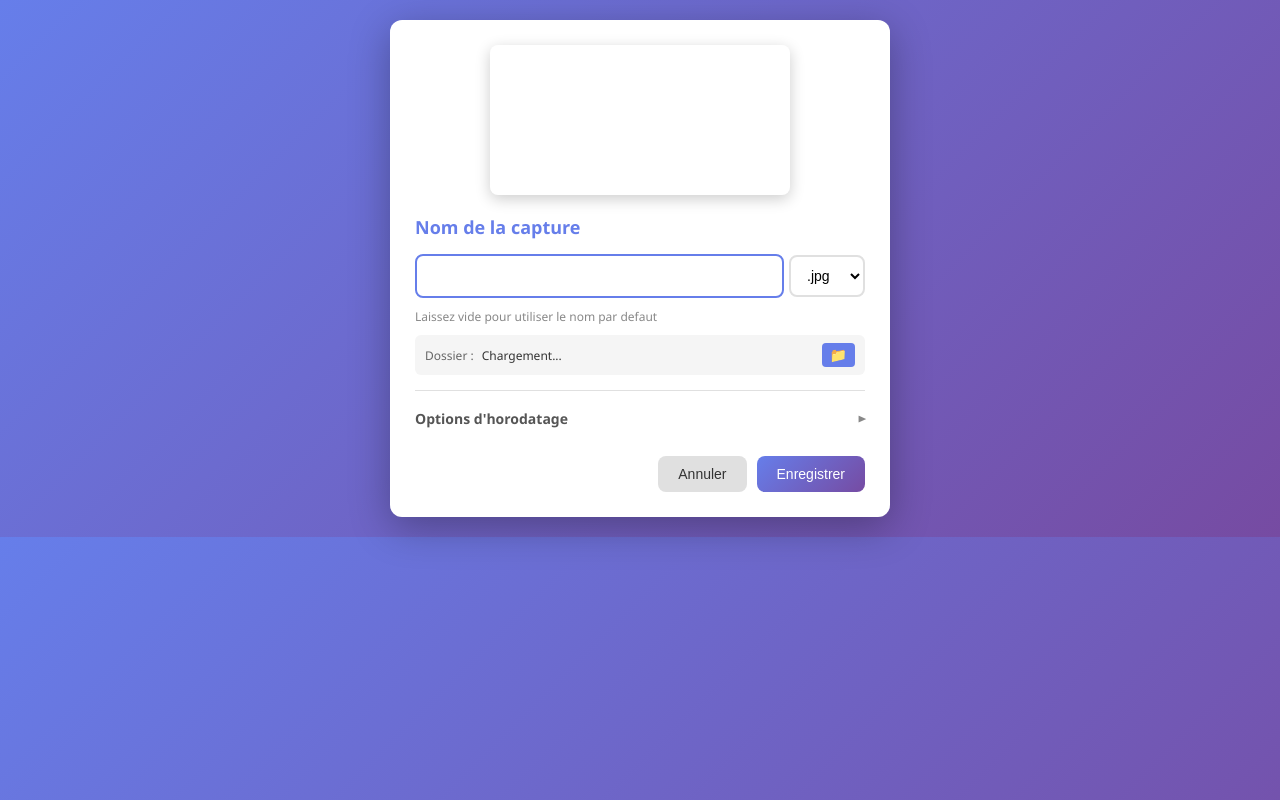
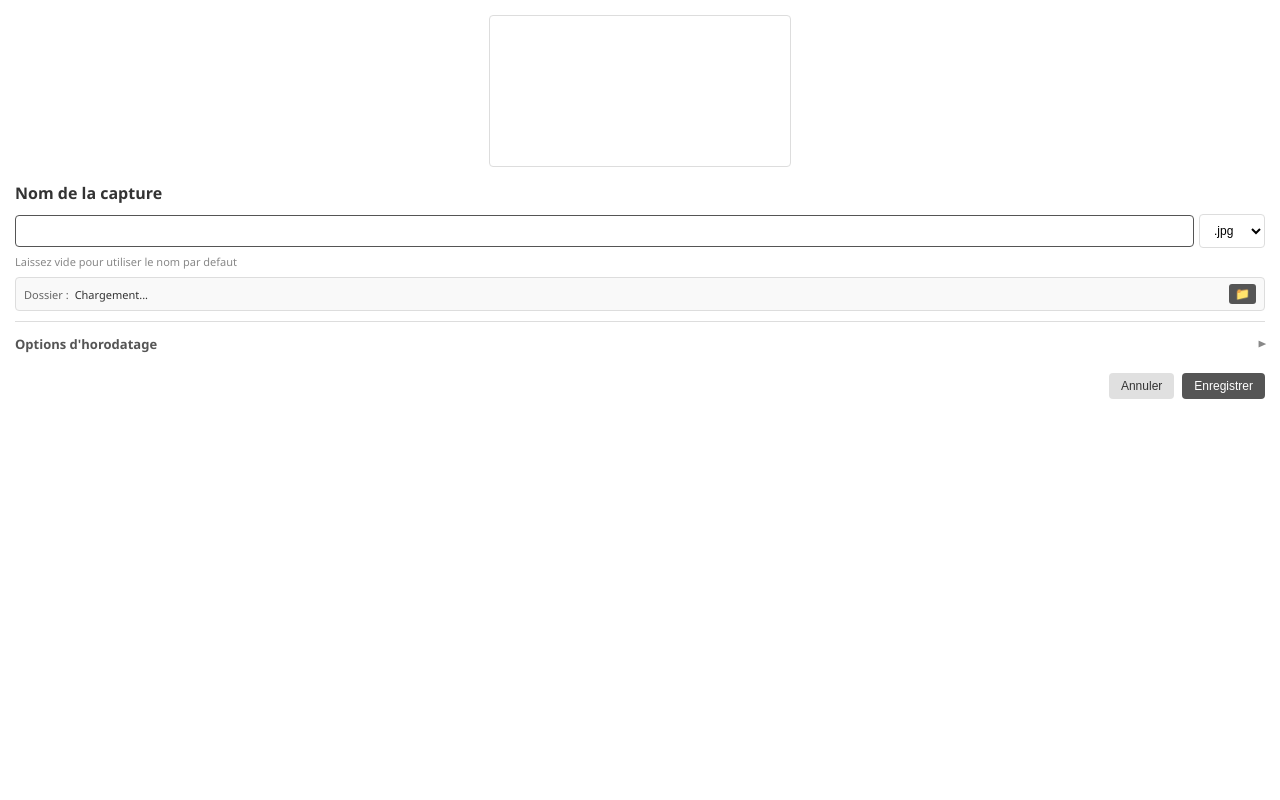
Before and after one commit to pleymor/Smart-PrtScr, a website: page src/filename-dialog.html in a window 1280 px wide. Drawn offline with Linux system fonts and the light colour scheme.

Commit message:
Align filename-dialog style with index.html
- Removes purple background, uses white background
- Reduces padding and font sizes
- Gray buttons instead of purple
- Draggable window on white background
- Reduced window size (480x450)

```diff
--- a/src/filename-dialog.html
+++ b/src/filename-dialog.html
@@ -12,27 +12,31 @@
 
     body {
       font-family: 'Segoe UI', Tahoma, Geneva, Verdana, sans-serif;
-      background: linear-gradient(135deg, #667eea 0%, #764ba2 100%);
+      background: transparent;
       display: flex;
       align-items: flex-start;
       justify-content: center;
-      padding: 20px;
       -webkit-app-region: drag;
     }
 
     .container {
-      background: white;
-      border-radius: 12px;
-      padding: 25px;
-      box-shadow: 0 10px 40px rgba(0, 0, 0, 0.3);
-      width: 500px;
+      background: #fff;
+      padding: 15px;
+      width: 100%;
+      height: 100%;
+      box-sizing: border-box;
+      -webkit-app-region: drag;
+      overflow-y: auto;
+    }
+
+    button, input, select, label, .preview, .input-group, .destination-row, .section-header, .buttons {
       -webkit-app-region: no-drag;
     }
 
     h2 {
-      color: #667eea;
-      margin-bottom: 15px;
-      font-size: 18px;
+      color: #333;
+      margin-bottom: 10px;
+      font-size: 16px;
     }
 
     .input-group {
@@ -43,23 +47,23 @@
 
     input[type="text"] {
       flex: 1;
-      padding: 12px 15px;
-      border: 2px solid #e0e0e0;
-      border-radius: 8px;
-      font-size: 14px;
+      padding: 8px 10px;
+      border: 1px solid #ddd;
+      border-radius: 4px;
+      font-size: 12px;
       outline: none;
       transition: border-color 0.3s;
     }
 
     input[type="text"]:focus {
-      border-color: #667eea;
+      border-color: #555;
     }
 
     .format-select {
-      padding: 10px 12px;
-      border: 2px solid #e0e0e0;
-      border-radius: 8px;
-      font-size: 14px;
+      padding: 8px 10px;
+      border: 1px solid #ddd;
+      border-radius: 4px;
+      font-size: 12px;
       background: white;
       cursor: pointer;
       outline: none;
@@ -67,23 +71,29 @@
     }
 
     .format-select:focus {
-      border-color: #667eea;
+      border-color: #555;
     }
 
     .buttons {
       display: flex;
-      gap: 10px;
-      margin-top: 20px;
+      gap: 8px;
+      margin-top: 15px;
       justify-content: flex-end;
     }
 
     button {
-      padding: 10px 20px;
+      background: #555;
+      color: white;
       border: none;
-      border-radius: 8px;
-      font-size: 14px;
+      padding: 6px 12px;
+      border-radius: 4px;
       cursor: pointer;
-      transition: all 0.3s;
+      font-size: 12px;
+      transition: background 0.3s;
+    }
+
+    button:hover {
+      background: #333;
     }
 
     .btn-cancel {
@@ -92,41 +102,40 @@
     }
 
     .btn-cancel:hover {
-      background: #d0d0d0;
+      background: #ccc;
     }
 
     .btn-save {
-      background: linear-gradient(135deg, #667eea 0%, #764ba2 100%);
+      background: #555;
       color: white;
     }
 
     .btn-save:hover {
-      transform: translateY(-2px);
-      box-shadow: 0 4px 15px rgba(102, 126, 234, 0.4);
+      background: #333;
     }
 
     .hint {
       color: #888;
-      font-size: 12px;
-      margin-top: 10px;
+      font-size: 11px;
+      margin-top: 6px;
     }
 
     .preview {
-      margin-bottom: 15px;
+      margin-bottom: 10px;
       text-align: center;
     }
 
     .preview canvas {
       max-width: 100%;
-      max-height: 200px;
-      border-radius: 8px;
-      box-shadow: 0 4px 15px rgba(0, 0, 0, 0.2);
+      max-height: 180px;
+      border-radius: 4px;
+      border: 1px solid #ddd;
     }
 
     .section {
-      margin-top: 15px;
-      border-top: 1px solid #e0e0e0;
-      padding-top: 10px;
+      margin-top: 10px;
+      border-top: 1px solid #ddd;
+      padding-top: 8px;
     }
 
     .section-header {
@@ -135,15 +144,15 @@
       justify-content: space-between;
       cursor: pointer;
       user-select: none;
-      padding: 8px 0;
+      padding: 5px 0;
     }
 
     .section-header:hover h3 {
-      color: #667eea;
+      color: #333;
     }
 
     .section h3 {
-      font-size: 14px;
+      font-size: 13px;
       margin: 0;
       color: #555;
       transition: color 0.2s;
@@ -172,8 +181,8 @@
     .options-grid {
       display: grid;
       grid-template-columns: 1fr 1fr;
-      gap: 10px;
-      padding: 10px 0;
+      gap: 8px;
+      padding: 8px 0;
     }
 
     .option-row {
@@ -183,20 +192,20 @@
     }
 
     .option-row label {
-      font-size: 12px;
+      font-size: 11px;
       color: #666;
     }
 
     .option-row select, .option-row input[type="number"] {
-      padding: 6px 10px;
-      border-radius: 6px;
+      padding: 5px 8px;
+      border-radius: 4px;
       border: 1px solid #ddd;
       background: white;
-      font-size: 12px;
+      font-size: 11px;
     }
 
     .option-row input[type="number"] {
-      width: 70px;
+      width: 60px;
     }
 
     .option-row.full-width {
@@ -212,19 +221,19 @@
 
     .style-buttons {
       display: flex;
-      gap: 8px;
+      gap: 6px;
     }
 
     .style-checkbox {
       display: flex;
       align-items: center;
-      gap: 3px;
+      gap: 2px;
       cursor: pointer;
-      padding: 4px 8px;
+      padding: 3px 6px;
       border: 1px solid #ddd;
-      border-radius: 4px;
+      border-radius: 3px;
       background: white;
-      font-size: 12px;
+      font-size: 11px;
     }
 
     .style-checkbox:hover {
@@ -238,12 +247,13 @@
     .destination-row {
       display: flex;
       align-items: center;
-      gap: 8px;
-      margin-top: 10px;
-      padding: 8px 10px;
-      background: #f5f5f5;
-      border-radius: 6px;
-      font-size: 12px;
+      gap: 6px;
+      margin-top: 8px;
+      padding: 6px 8px;
+      background: #f9f9f9;
+      border: 1px solid #ddd;
+      border-radius: 4px;
+      font-size: 11px;
     }
 
     .destination-label {
@@ -261,21 +271,21 @@
     }
 
     .destination-path:hover {
-      color: #667eea;
+      color: #555;
     }
 
     .btn-folder {
-      padding: 4px 8px;
+      padding: 3px 6px;
       border: none;
-      background: #667eea;
+      background: #555;
       color: white;
-      border-radius: 4px;
+      border-radius: 3px;
       cursor: pointer;
-      font-size: 14px;
+      font-size: 12px;
     }
 
     .btn-folder:hover {
-      background: #5a6fd6;
+      background: #333;
     }
   </style>
 </head>
@@ -370,9 +380,9 @@
       </div>
     </div>
 
-    <div class="buttons" style="-webkit-app-region: no-drag;">
-      <button class="btn-cancel" id="btnCancel" style="-webkit-app-region: no-drag;">Annuler</button>
-      <button class="btn-save" id="btnSave" style="-webkit-app-region: no-drag;">Enregistrer</button>
+    <div class="buttons">
+      <button class="btn-cancel" id="btnCancel">Annuler</button>
+      <button class="btn-save" id="btnSave">Enregistrer</button>
     </div>
   </div>
 
```
Also changed, not shown: 1 other file.
